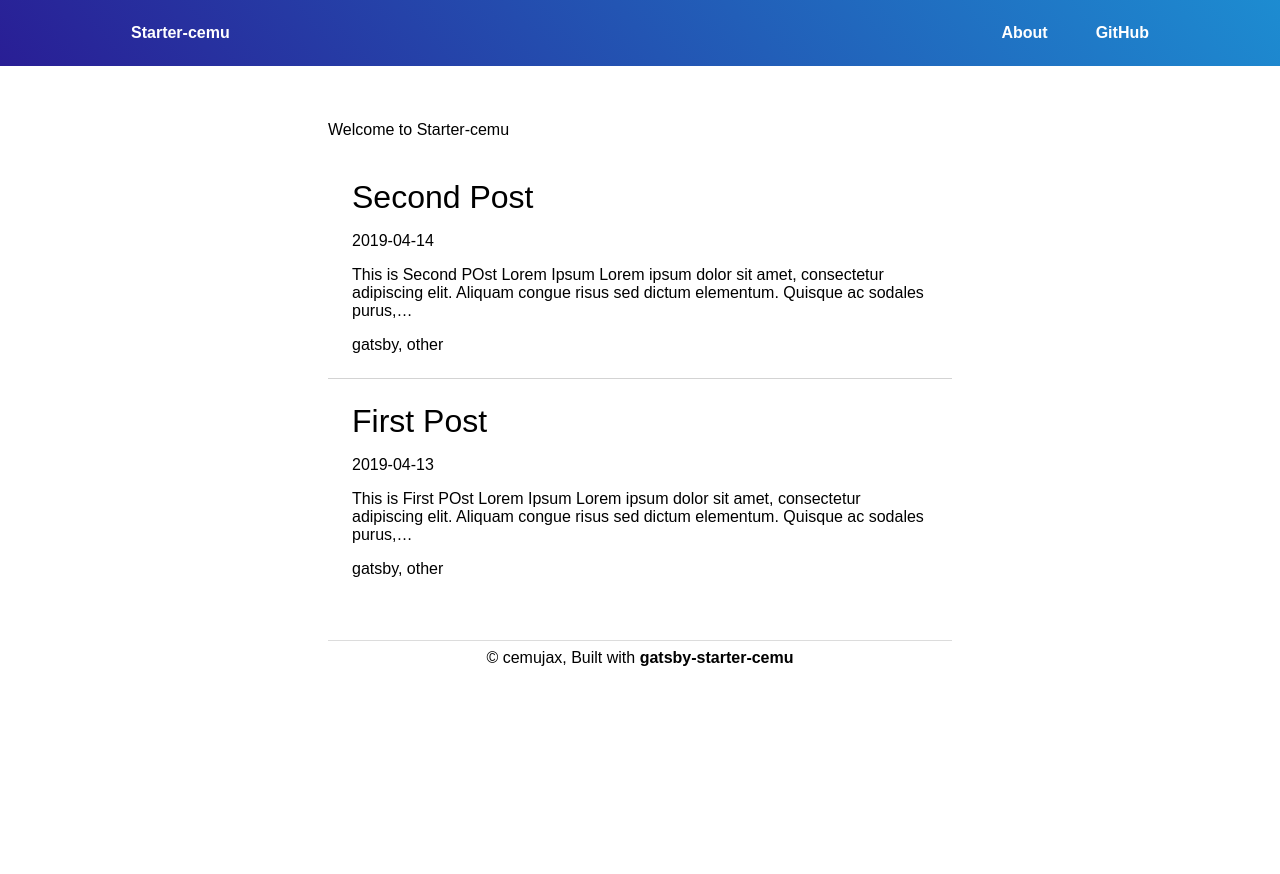
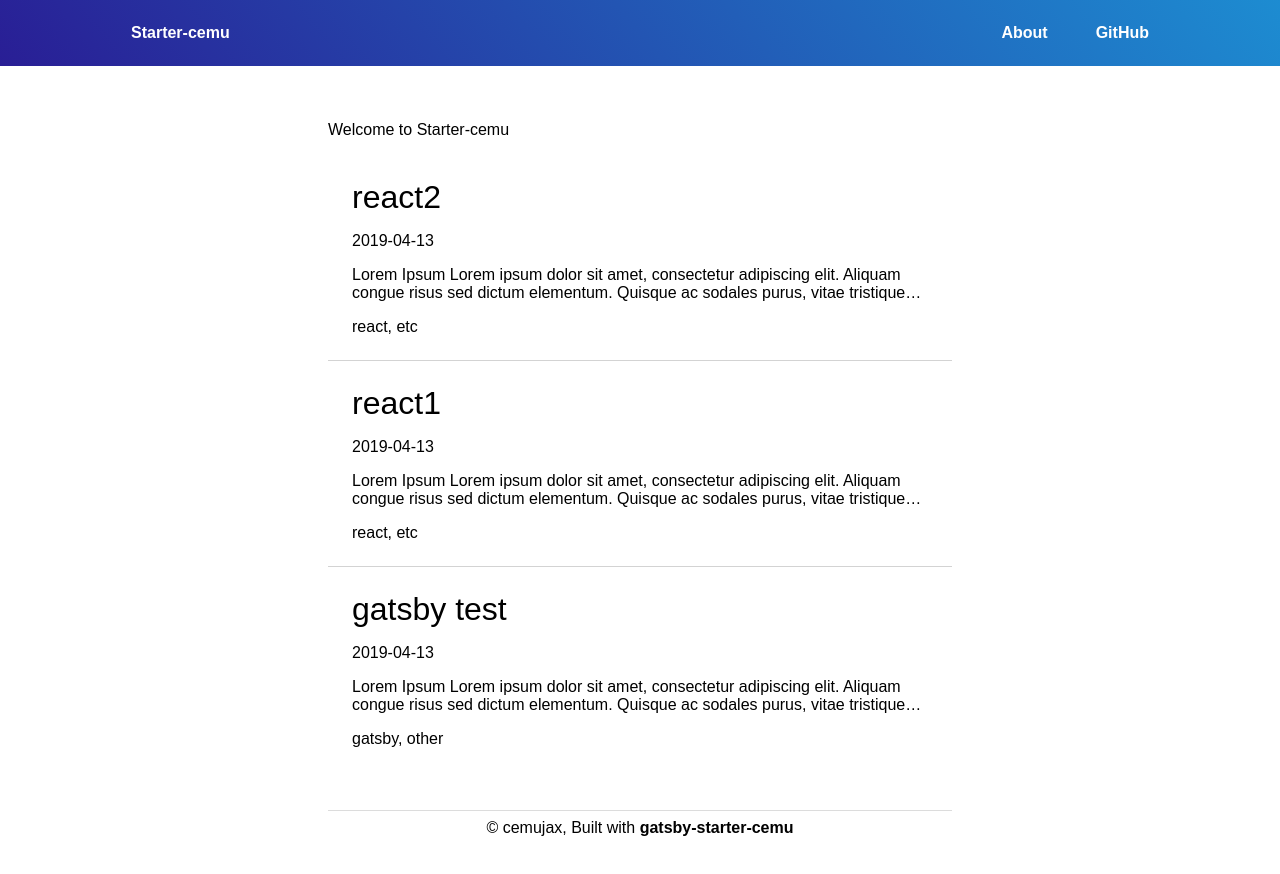
Before and after one commit to cemujax/gatsby-starter-cemu, a Gatsby site: page / in a window 1280 px wide. Before the commit the page ends 800 px from the top, so only its background shows below. Built offline with nearby package versions, Linux system fonts and the light colour scheme; Gatsby itself is replaced by a stand-in of ours.

Commit message:
CLN: Sample Posts

```diff
--- /dev/null
+++ b/content/posts/gatsby/test.md
@@ -0,0 +1,18 @@
+---
+title: 'gatsby test'
+date: '2019-04-13'
+category: 'gatsby'
+tags: ['gatsby', 'other']
+---
+
+## Lorem Ipsum
+
+Lorem ipsum dolor sit amet, consectetur adipiscing elit. Aliquam congue risus sed dictum elementum. Quisque ac sodales purus, vitae tristique libero. Morbi nec faucibus erat. Mauris pellentesque rutrum nibh nec porta. Proin gravida quam at semper dictum. Vestibulum ante ipsum primis in faucibus orci luctus et ultrices posuere cubilia Curae; Sed felis libero, malesuada eget sollicitudin eget, facilisis in felis. Sed laoreet tortor convallis nisl bibendum blandit. Donec eu lobortis urna. Phasellus et fermentum ligula, id hendrerit mi. Nulla porttitor arcu ac nibh pulvinar placerat. Phasellus eleifend nibh eu est dictum, et fringilla justo venenatis. Duis feugiat volutpat odio, at convallis urna aliquet non.
+
+Integer non commodo sem. Etiam id diam ligula. Suspendisse eu egestas sem. Quisque ut justo id arcu viverra imperdiet non quis massa. Curabitur tincidunt malesuada vulputate. Curabitur venenatis nunc elit, sit amet rhoncus velit accumsan ut. Ut nec lorem a ante euismod vestibulum ac id orci. Praesent tellus libero, vulputate in blandit in, dictum vel risus. Fusce lobortis leo nec varius pretium. Nunc ac sem ut nisi varius interdum vitae mollis sapien. Cras venenatis urna urna, tempus cursus tortor mattis eget. Duis sed posuere tortor. Mauris mi risus, congue vitae nibh in, ultricies bibendum massa. Pellentesque pretium sem id facilisis iaculis.
+
+Aliquam at mattis enim. Quisque convallis elementum risus, at scelerisque augue. Maecenas auctor pharetra sapien laoreet faucibus. Vivamus eu lacus dapibus, porttitor enim dapibus, dapibus ex. Nullam nec massa in nisl commodo dictum non in purus. Mauris ullamcorper laoreet vehicula. Duis vitae enim sit amet eros commodo interdum.
+
+Sed volutpat orci fringilla, mattis justo ut, lacinia velit. Ut tincidunt tellus tortor, quis viverra felis posuere sed. Suspendisse volutpat iaculis sagittis. Integer consectetur magna a augue ornare ornare. Maecenas molestie fringilla orci quis vehicula. Phasellus porta posuere arcu, quis luctus dui porttitor in. Integer ut sapien est. Mauris interdum ex non nunc scelerisque, vel vulputate ipsum volutpat. Vestibulum ante ipsum primis in faucibus orci luctus et ultrices posuere cubilia Curae;
+
+Suspendisse semper dapibus viverra. Mauris viverra consectetur sem at fermentum. Sed ultricies tempor nunc nec viverra. Suspendisse potenti. Suspendisse potenti. Sed urna tortor, lobortis non turpis a, tempus semper velit. Vivamus consectetur vestibulum felis, et tincidunt metus posuere vel. Suspendisse leo eros, dictum at condimentum et, pellentesque eget augue. Curabitur pulvinar ornare mauris sit amet accumsan. Ut facilisis rutrum magna quis rutrum. Phasellus rhoncus posuere pellentesque. Vivamus at odio eget lorem rutrum dictum. Nam ultrices tortor molestie justo posuere tempor. Duis tellus mauris, ornare consequat urna sit amet, imperdiet mollis lectus. Proin feugiat sagittis arcu ut rhoncus. Morbi ullamcorper vehicula nulla posuere consequat.
--- a/content/post-two.md
+++ b/content/posts/react/react1.md
@@ -1,12 +1,9 @@
 ---
-path: '/post-two'
-date: '2019-04-14'
-title: 'Second Post'
-draft: false
-tags: ['gatsby', 'other']
+title: 'react1'
+date: '2019-04-13T02:00'
+category: 'react'
+tags: ['react', 'etc']
 ---
-
-# This is Second POst
 
 ## Lorem Ipsum
 
--- a/content/post-one.md
+++ b/content/posts/react/react2.md
@@ -1,12 +1,9 @@
 ---
-path: '/post-one'
-date: '2019-04-13'
-title: 'First Post'
-draft: false
-tags: ['gatsby', 'other']
+title: 'react2'
+date: '2019-04-13T18:00'
+category: 'react'
+tags: ['react', 'etc']
 ---
-
-# This is First POst
 
 ## Lorem Ipsum
 
```
